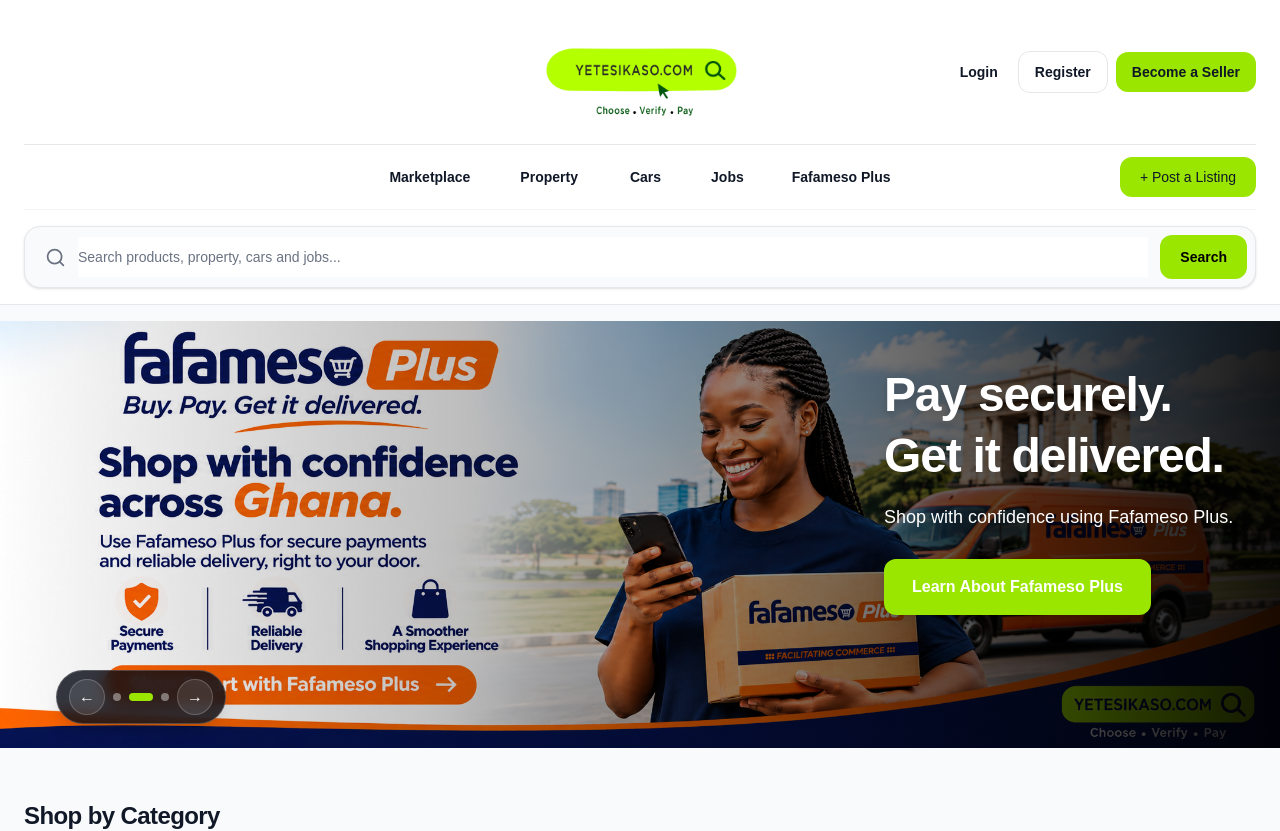
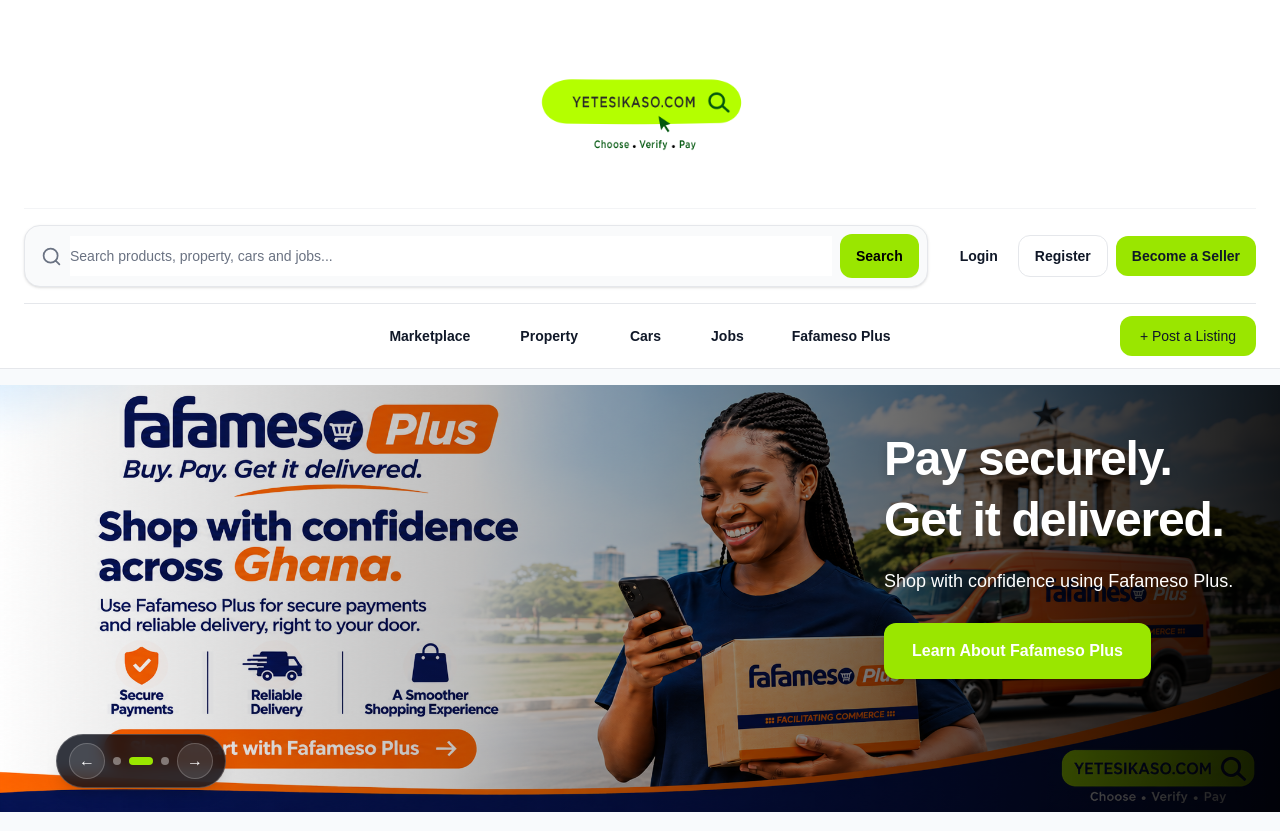
Before and after one commit to Producedbywy/its-yetesikaso, a Next.js app in the folder its-yetesikaso-frontend/: page / in a window 1280 px wide. Shown: the top 831 px of the page. Built offline with nearby package versions, Linux system fonts and the light colour scheme; no server answers.

Commit message:
Enlarge logo and restructure desktop header

```diff
--- a/its-yetesikaso-frontend/src/components/layout/navbar.tsx
+++ b/its-yetesikaso-frontend/src/components/layout/navbar.tsx
@@ -109,27 +109,70 @@ export default function Navbar() {
     <header className="hidden border-b border-gray-200 bg-white text-gray-900 md:block">
       <Container>
 
-        {/* TOP HEADER */}
-        <div className="relative flex h-36 items-center justify-center">
+        {/* TOP HEADER — LARGE CENTRED LOGO */}
+        <div className="relative flex h-52 items-center justify-center">
 
           {/* CENTRED LOGO */}
           <Link
             href="/"
-            className="relative block h-32 w-56"
+            className="relative block h-40 w-80"
             aria-label="Yetesikaso home"
           >
             <Image
               src="/images/Yetesikaso New Logo.png"
               alt="Yetesikaso"
               fill
-              sizes="176px"
-              className="scale-[1.55] object-contain"
+              sizes="320px"
+              className="scale-[1.3] object-contain"
               priority
             />
+
           </Link>
+        </div>
 
-          {/* ACCOUNT CONTROLS — TOP RIGHT */}
-          <div className="absolute right-0 top-1/2 -translate-y-1/2">
+        {/* SEARCH AND ACCOUNT ROW */}
+        <div className="flex items-center gap-3 border-t border-gray-100 py-4 lg:gap-5">
+
+          {/* GLOBAL SEARCH */}
+          <form
+            action="/search"
+            method="get"
+            role="search"
+            className="flex min-w-0 flex-1 items-center gap-2 rounded-2xl border border-gray-200 bg-gray-50 p-2 shadow-sm transition focus-within:border-lime-500"
+          >
+            <label
+              htmlFor="global-search-desktop-top"
+              className="sr-only"
+            >
+              Search all of Yetesikaso
+            </label>
+
+            <Search
+              size={21}
+              aria-hidden="true"
+              className="ml-2 shrink-0 text-gray-500"
+            />
+
+            <input
+              id="global-search-desktop-top"
+              name="q"
+              type="search"
+              required
+              placeholder="Search products, property, cars and jobs..."
+              className="min-w-0 flex-1 bg-transparent py-2.5 text-sm text-gray-900 outline-none placeholder:text-gray-500"
+            />
+
+            <button
+              type="submit"
+              className="shrink-0 rounded-xl bg-lime-400 px-4 py-3 text-sm font-semibold text-black transition hover:bg-lime-300"
+            >
+              Search
+            </button>
+          </form>
+
+          {/* ACCOUNT CONTROLS — SAME ROW AS SEARCH */}
+          <div className="relative shrink-0">
+
 
             {authenticated ? (
               <details key={pathname} className="relative">
@@ -316,45 +359,6 @@ export default function Navbar() {
           </Link>
         </nav>
 
-        {/* GLOBAL SEARCH */}
-        <div className="border-t border-gray-100 py-4">
-          <form
-            action="/search"
-            method="get"
-            role="search"
-            className="flex w-full items-center gap-3 rounded-2xl border border-gray-200 bg-gray-50 p-2 shadow-sm transition focus-within:border-lime-500"
-          >
-            <label
-              htmlFor="global-search-desktop"
-              className="sr-only"
-            >
-              Search all of Yetesikaso
-            </label>
-
-            <Search
-              size={21}
-              aria-hidden="true"
-              className="ml-3 shrink-0 text-gray-500"
-            />
-
-            <input
-              id="global-search-desktop"
-              name="q"
-              type="search"
-              required
-              placeholder="Search products, property, cars and jobs..."
-              className="min-w-0 flex-1 bg-transparent py-2.5 text-sm text-gray-900 outline-none placeholder:text-gray-500"
-            />
-
-            <button
-              type="submit"
-              className="shrink-0 rounded-xl bg-lime-400 px-5 py-3 text-sm font-semibold text-black transition hover:bg-lime-300"
-            >
-              Search
-            </button>
-          </form>
-        </div>
-
       </Container>
     </header>
   )
```
